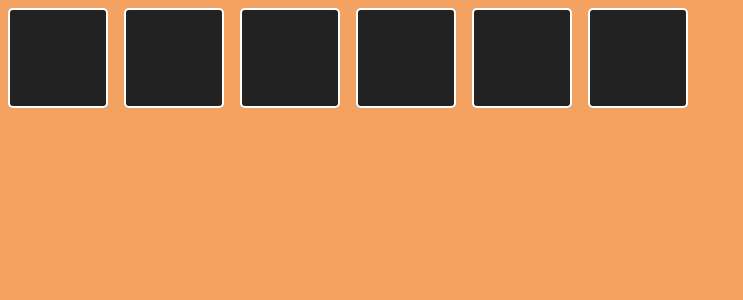
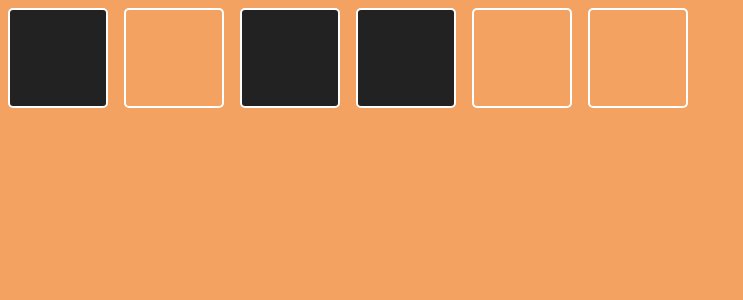
Before and after one commit to Celdama/boxes-challenge, a React (Create React App) app: page / in a window 1280 px wide. Shown: the top 300 px of the page, without its empty margins (0-743 px from the left). Built offline with nearby package versions, Linux system fonts and the light colour scheme.

Commit message:
challenge 2 from MD done

```diff
--- a/src/App.js
+++ b/src/App.js
@@ -1,17 +1,12 @@
 import React, { useState } from 'react';
 import boxes from './boxes';
+import Box from './components/Box';
 import './app.css';
 
 const App = ({ darkMode }) => {
   const [squares, setSquares] = useState(boxes);
 
-  const styles = {
-    backgroundColor: darkMode ? '#222' : '#ccc',
-  };
-
-  const squareElements = squares.map(({ id }) => (
-    <div style={styles} key={id} className='box'></div>
-  ));
+  const squareElements = squares.map(({ id, on }) => <Box key={id} on={on} />);
 
   return (
     <main>
--- /dev/null
+++ b/src/components/Box.js
@@ -0,0 +1,11 @@
+import React from 'react';
+
+const Box = ({ on }) => {
+  const style = {
+    backgroundColor: on ? '#222' : 'none',
+  };
+
+  return <div style={style} className='box'></div>;
+};
+
+export default Box;
```
Also changed, not shown: 1 other file (tests, documents, lock files or other folders).
